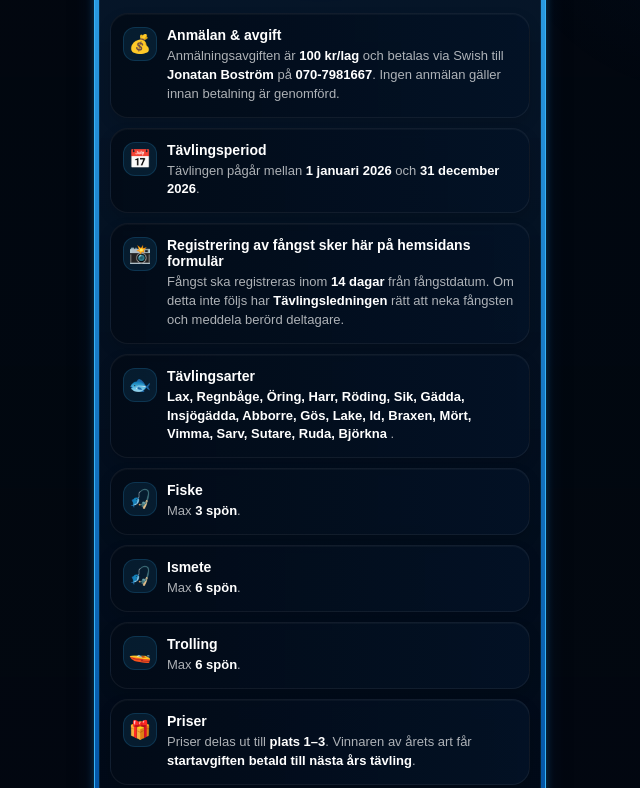
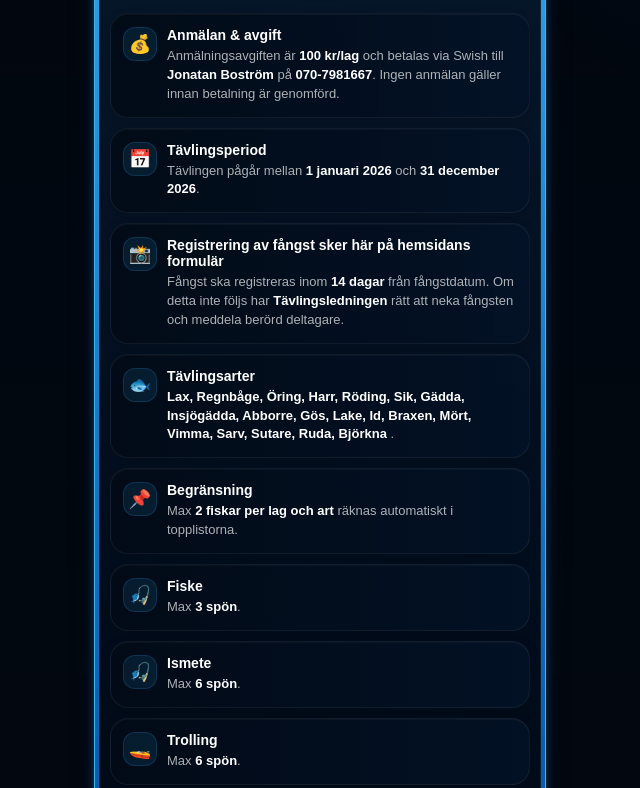
Before and after one commit to matteek89/SpecimenTrophy, a plain HTML site: page tvamanna/regler.html in a window 1280 px wide. Shown: the part 312-1100 px from the top of the page, without its empty margins (320-960 px from the left). Drawn offline with Linux system fonts and the light colour scheme.

Commit message:
Update regler.html

```diff
--- a/tvamanna/regler.html
+++ b/tvamanna/regler.html
@@ -282,6 +282,17 @@ body::before{
           </div>
         </div>
 
+          <div class="rule">
+          <div class="rule-icon">📌</div>
+          <div>
+            <div class="rule-title">Begränsning</div>
+            <div class="rule-text">
+              Max <b>2 fiskar per lag och art</b> räknas automatiskt
+              i topplistorna.
+            </div>
+          </div>
+        </div>
+
         <div class="rule">
           <div class="rule-icon">🎣</div>
           <div>
```
